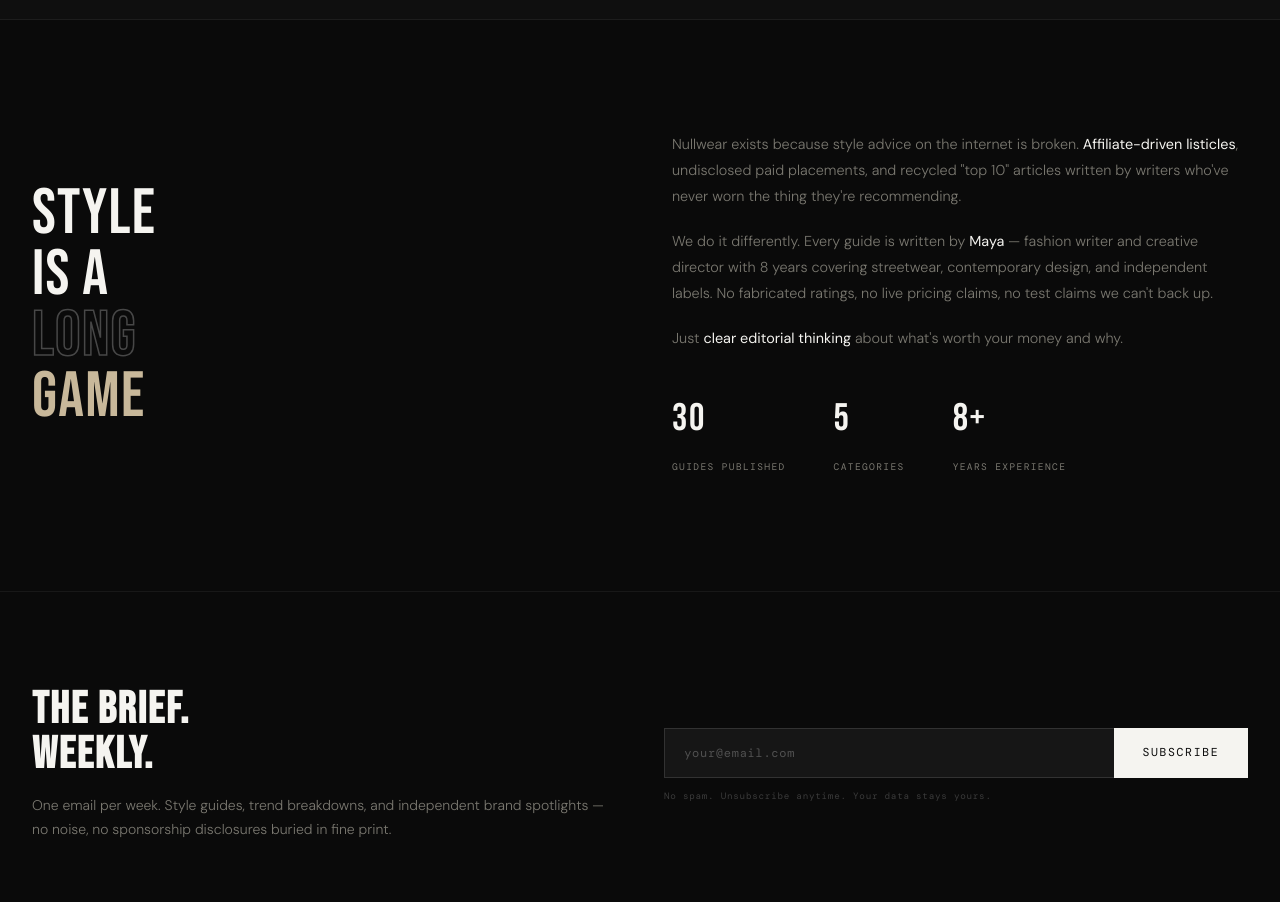
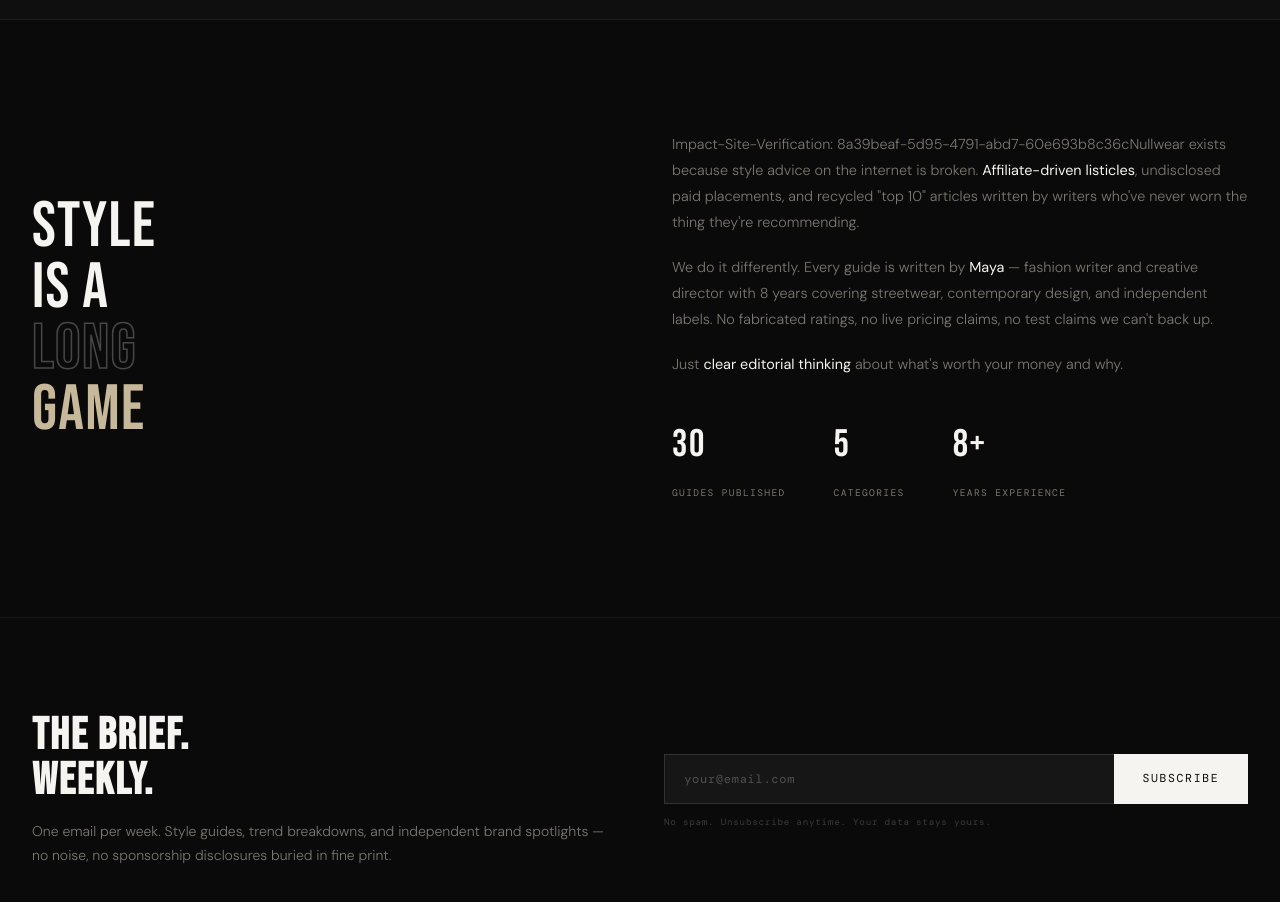
Before and after one commit to liaoran201012/nullwear, a plain HTML site: page index.html in a window 1280 px wide. Shown: the part 4205-5107 px from the top of the page. Drawn offline with nearby package versions, Linux system fonts and the light colour scheme; a web font is replaced by a local one.

Commit message:
Insert Impact-Site-Verification ID in index.html
Added Impact-Site-Verification ID to the paragraph about Nullwear's existence.

```diff
--- a/index.html
+++ b/index.html
@@ -1327,7 +1327,7 @@
     <span class="accent-line">GAME</span>
   </div>
   <div class="manifesto-right">
-    <p>Nullwear exists because style advice on the internet is broken. <strong>Affiliate-driven listicles</strong>, undisclosed paid placements, and recycled "top 10" articles written by writers who've never worn the thing they're recommending.</p>
+    <p>Impact-Site-Verification: 8a39beaf-5d95-4791-abd7-60e693b8c36cNullwear exists because style advice on the internet is broken. <strong>Affiliate-driven listicles</strong>, undisclosed paid placements, and recycled "top 10" articles written by writers who've never worn the thing they're recommending.</p>
     <p>We do it differently. Every guide is written by <strong>Maya</strong> — fashion writer and creative director with 8 years covering streetwear, contemporary design, and independent labels. No fabricated ratings, no live pricing claims, no test claims we can't back up.</p>
     <p>Just <strong>clear editorial thinking</strong> about what's worth your money and why.</p>
     <div class="manifesto-stats">
```
